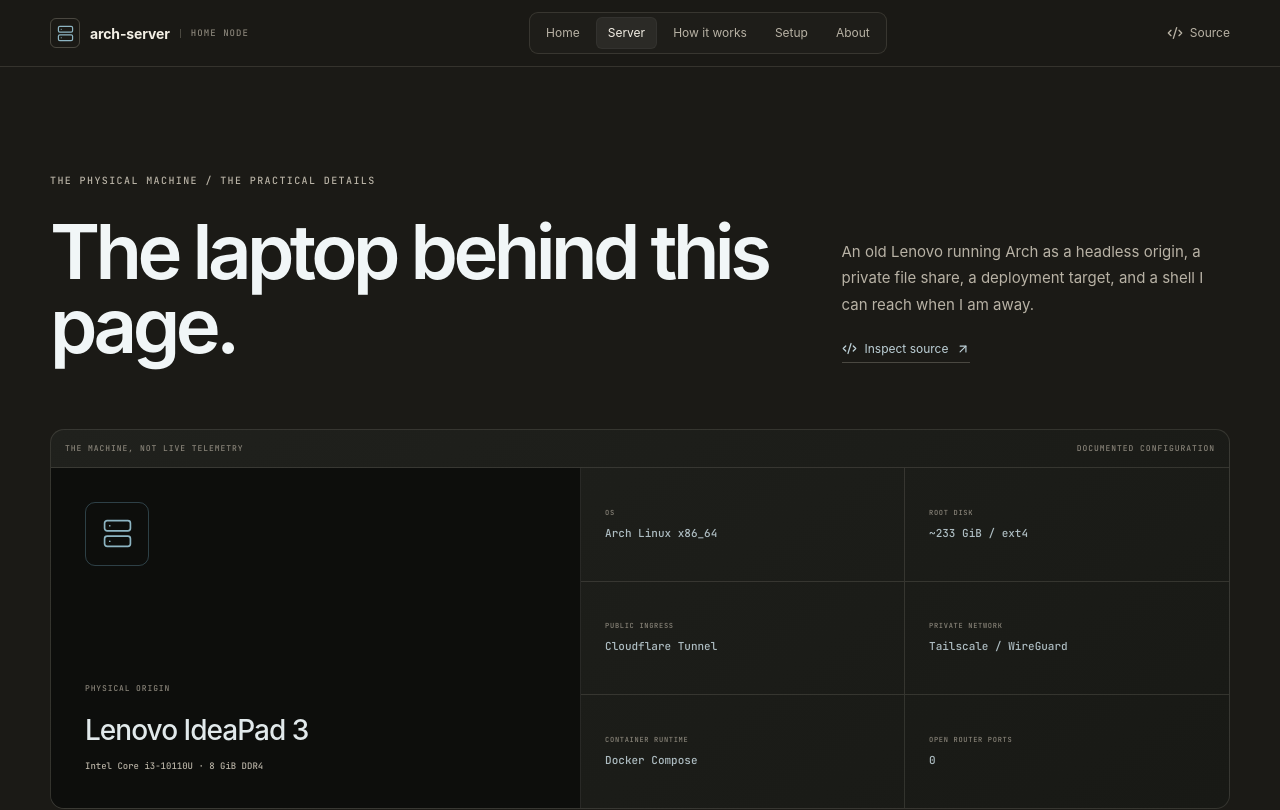
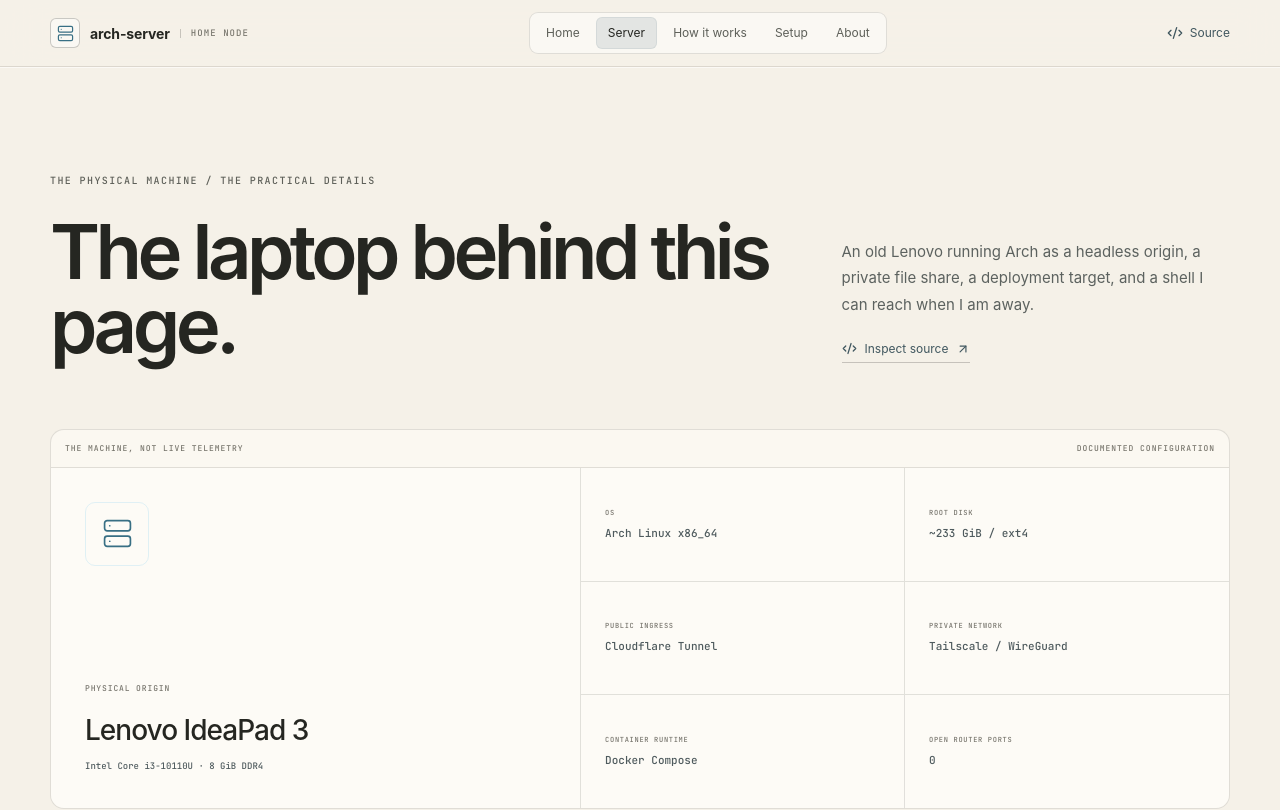
Before and after one commit to tanmayhutt/arch-server, a React (Vite) app in the folder website/: page /server in a window 1280 px wide. Shown: the top 810 px of the page. Built offline with nearby package versions, Linux system fonts and the light colour scheme.

Commit message:
tweaked the UI

```diff
--- a/website/src/components/NetworkGlobe.jsx
+++ b/website/src/components/NetworkGlobe.jsx
@@ -1,36 +1,33 @@
 import { useReducedMotion } from "framer-motion";
 import { useEffect, useRef } from "react";
 
-const globeNodes = [
-  { lat: 37, lon: -122, size: 3.2 },
-  { lat: 51, lon: 0, size: 2.8 },
-  { lat: 20, lon: 78, size: 4.2, origin: true },
-  { lat: 1, lon: 104, size: 2.6 },
-  { lat: -33, lon: 151, size: 2.5 },
-  { lat: 35, lon: 139, size: 2.5 },
-];
+const goldenAngle = Math.PI * (3 - Math.sqrt(5));
+const clamp = (value, min = 0, max = 1) => Math.min(max, Math.max(min, value));
+const originLatitude = (20 * Math.PI) / 180;
+const originLongitude = (78 * Math.PI) / 180;
+const originVector = {
+  x: Math.cos(originLatitude) * Math.cos(originLongitude),
+  y: Math.sin(originLatitude),
+  z: Math.cos(originLatitude) * Math.sin(originLongitude),
+};
 
-const routePairs = [
-  [0, 2],
-  [1, 2],
-  [3, 2],
-  [4, 2],
-  [5, 2],
-];
-
-const goldenAngle = Math.PI * (3 - Math.sqrt(5));
-const toRadians = (degrees) => (degrees * Math.PI) / 180;
-const clamp = (value, min = 0, max = 1) => Math.min(max, Math.max(min, value));
 const createSpherePoints = (count) => Array.from({ length: count }, (_, index) => {
   const normalizedIndex = index / Math.max(1, count - 1);
   const y = 1 - normalizedIndex * 2;
   const horizontalRadius = Math.sqrt(Math.max(0, 1 - y * y));
   const angle = goldenAngle * index;
+  const x = Math.cos(angle) * horizontalRadius;
+  const z = Math.sin(angle) * horizontalRadius;
+  const originProximity = x * originVector.x + y * originVector.y + z * originVector.z;
+
   return {
-    x: Math.cos(angle) * horizontalRadius,
+    x,
     y,
-    z: Math.sin(angle) * horizontalRadius,
-    size: 0.55 + (((index * 29) % 89) / 89) * 0.8,
+    z,
+    size: 0.55 + (((index * 29) % 89) / 89) * 0.9,
+    phase: (((index * 61) % 101) / 101) * Math.PI * 2,
+    current: 0.7 + (((index * 43) % 97) / 97) * 0.65,
+    origin: originProximity > 0.985,
     offsetX: 0,
     offsetY: 0,
     velocityX: 0,
@@ -42,7 +39,6 @@
   const containerRef = useRef(null);
   const canvasRef = useRef(null);
   const frameRef = useRef(null);
-  const ambientPointsRef = useRef([]);
   const spherePointsRef = useRef([]);
   const pointerRef = useRef({
     x: 0,
@@ -51,6 +47,10 @@
     targetY: 0,
     localX: 0,
     localY: 0,
+    previousX: 0,
+    previousY: 0,
+    velocityX: 0,
+    velocityY: 0,
     active: false,
   });
   const prefersReducedMotion = useReducedMotion();
@@ -71,6 +71,8 @@
     let sceneCenterX = 0;
     let sceneCenterY = 0;
     let sceneRadius = 0;
+    let fieldOffsetX = 0;
+    let fieldOffsetY = 0;
     let isVisible = true;
     let isDocumentVisible = document.visibilityState === "visible";
 
@@ -85,13 +87,7 @@
       canvas.style.height = `${height}px`;
       context.setTransform(dpr, 0, 0, dpr, 0, 0);
 
-      ambientPointsRef.current = Array.from({ length: Math.max(28, Math.floor(width / 14)) }, (_, index) => ({
-        x: ((((index * 83) % 101) / 101) * width),
-        y: ((((index * 47) % 97) / 97) * height),
-        alpha: 0.08 + (index % 5) * 0.025,
-      }));
-
-      const particleCount = Math.round(clamp(width * 1.35, 420, 760));
+      const particleCount = Math.round(clamp(width * 1.75, 620, 1080));
       spherePointsRef.current = createSpherePoints(particleCount);
     };
 
@@ -112,199 +108,101 @@
       };
     };
 
-    const project = (lat, lon, rotation, tilt, radius, centerX, centerY) => {
-      const latitude = toRadians(lat);
-      const longitude = toRadians(lon);
-
-      return rotateAndProject({
-        x: Math.cos(latitude) * Math.cos(longitude),
-        y: Math.sin(latitude),
-        z: Math.cos(latitude) * Math.sin(longitude),
-      }, rotation, tilt, radius, centerX, centerY);
-    };
-
-    const drawSegmentedLine = (samples, strokeStyle, lineWidth) => {
-      context.strokeStyle = strokeStyle;
-      context.lineWidth = lineWidth;
-      let drawing = false;
-      context.beginPath();
-      samples.forEach((point) => {
-        if (point.z > -0.08) {
-          if (!drawing) context.moveTo(point.x, point.y);
-          else context.lineTo(point.x, point.y);
-          drawing = true;
-        } else {
-          drawing = false;
-        }
-      });
-      context.stroke();
-    };
-
     const draw = (now) => {
       const elapsed = (now - start) / 1000;
       const pointer = pointerRef.current;
-      pointer.x += (pointer.targetX - pointer.x) * 0.055;
-      pointer.y += (pointer.targetY - pointer.y) * 0.055;
+      pointer.x += (pointer.targetX - pointer.x) * 0.065;
+      pointer.y += (pointer.targetY - pointer.y) * 0.065;
+      pointer.velocityX *= 0.84;
+      pointer.velocityY *= 0.84;
 
       context.clearRect(0, 0, width, height);
 
-      const centerX = width * 0.51 + pointer.x * 14;
-      const centerY = height * 0.49 + pointer.y * 10;
-      const radius = Math.min(width, height) * 0.31;
-      const rotation = 1.05 + (reducedMotion ? 0 : elapsed * 0.055) + pointer.x * 0.18;
-      const tilt = -0.18 + pointer.y * 0.12;
+      const radius = Math.min(width, height) * 0.32;
+      const targetFieldX = pointer.active ? pointer.x * radius * 0.16 : 0;
+      const targetFieldY = pointer.active ? pointer.y * radius * 0.12 : 0;
+      fieldOffsetX += (targetFieldX - fieldOffsetX) * 0.045;
+      fieldOffsetY += (targetFieldY - fieldOffsetY) * 0.045;
+
+      const centerX = width * 0.51 + fieldOffsetX;
+      const centerY = height * 0.49 + fieldOffsetY;
+      const rotation = 1.05 + (reducedMotion ? 0 : elapsed * 0.045) + pointer.x * 0.22;
+      const tilt = -0.18 + pointer.y * 0.15;
       const cursorX = pointer.localX;
       const cursorY = pointer.localY;
-      const structureAlpha = 1;
 
       sceneCenterX = centerX;
       sceneCenterY = centerY;
       sceneRadius = radius;
 
-      ambientPointsRef.current.forEach((point) => {
-        const distance = Math.hypot(point.x - cursorX, point.y - cursorY);
-        const proximity = Math.max(0, 1 - distance / 170);
-        context.fillStyle = `rgba(145, 177, 197, ${point.alpha + proximity * 0.18})`;
-        context.fillRect(point.x, point.y, 1, 1);
-      });
-
-      const glow = context.createRadialGradient(centerX, centerY, radius * 0.15, centerX, centerY, radius * 1.45);
-      glow.addColorStop(0, "rgba(49, 145, 190, 0.14)");
-      glow.addColorStop(0.55, "rgba(22, 68, 91, 0.09)");
-      glow.addColorStop(1, "rgba(0, 0, 0, 0)");
-      context.fillStyle = glow;
-      context.beginPath();
-      context.arc(centerX, centerY, radius * 1.45, 0, Math.PI * 2);
-      context.fill();
-
-      context.strokeStyle = "rgba(107, 159, 184, 0.14)";
-      context.lineWidth = 1;
-      context.beginPath();
-      context.arc(centerX, centerY, radius, 0, Math.PI * 2);
-      context.stroke();
-
-      for (let lat = -60; lat <= 60; lat += 20) {
-        const samples = [];
-        for (let lon = -180; lon <= 180; lon += 4) {
-          samples.push(project(lat, lon, rotation, tilt, radius, centerX, centerY));
-        }
-        drawSegmentedLine(samples, `rgba(105, 154, 177, ${0.13 * structureAlpha})`, 0.75);
-      }
-
-      for (let lon = -180; lon < 180; lon += 20) {
-        const samples = [];
-        for (let lat = -90; lat <= 90; lat += 3) {
-          samples.push(project(lat, lon, rotation, tilt, radius, centerX, centerY));
-        }
-        drawSegmentedLine(samples, `rgba(105, 154, 177, ${0.13 * structureAlpha})`, 0.75);
-      }
-
       spherePointsRef.current.forEach((particle) => {
-        const base = rotateAndProject(particle, rotation, tilt, radius, centerX, centerY);
-        if (base.z < -0.14) return;
-
-        const depth = clamp((base.z + 0.14) / 1.14);
+        const breathingRadius = radius * (
+          1 + (reducedMotion ? 0 : Math.sin(elapsed * 0.55 * particle.current + particle.phase) * 0.009)
+        );
+        const base = rotateAndProject(particle, rotation, tilt, breathingRadius, centerX, centerY);
+        const depth = clamp((base.z + 1) / 2);
         const particleXBeforeForce = base.x + particle.offsetX;
         const particleYBeforeForce = base.y + particle.offsetY;
         const cursorDx = particleXBeforeForce - cursorX;
         const cursorDy = particleYBeforeForce - cursorY;
         const cursorDistance = Math.max(0.01, Math.hypot(cursorDx, cursorDy));
-        const interactionRadius = Math.max(74, radius * 0.48);
+        const interactionRadius = Math.max(105, radius * 0.72);
+        const influence = pointer.active
+          ? clamp(1 - cursorDistance / interactionRadius)
+          : 0;
 
-        if (pointer.active && cursorDistance < interactionRadius && !reducedMotion) {
-          const influence = (1 - cursorDistance / interactionRadius) ** 2;
-          const force = 2.35 * influence;
+        if (influence > 0 && !reducedMotion) {
+          const pressure = influence ** 2;
+          const force = 2.1 * pressure * (0.6 + depth * 0.65);
           particle.velocityX += (cursorDx / cursorDistance) * force;
           particle.velocityY += (cursorDy / cursorDistance) * force;
-          particle.velocityX += (-cursorDy / cursorDistance) * force * 0.08;
-          particle.velocityY += (cursorDx / cursorDistance) * force * 0.08;
+
+          const flow = influence * 0.13;
+          particle.velocityX += pointer.velocityX * flow;
+          particle.velocityY += pointer.velocityY * flow;
+
+          const swirl = pressure * 0.16;
+          particle.velocityX += (-cursorDy / cursorDistance) * swirl;
+          particle.velocityY += (cursorDx / cursorDistance) * swirl;
         }
 
         if (!reducedMotion) {
-          particle.velocityX += -particle.offsetX * 0.018;
-          particle.velocityY += -particle.offsetY * 0.018;
-          particle.velocityX *= 0.9;
-          particle.velocityY *= 0.9;
+          const waveX = pointer.active
+            ? Math.sin(elapsed * particle.current + particle.phase) * influence * 2.4
+            : 0;
+          const waveY = pointer.active
+            ? Math.cos(elapsed * particle.current * 0.8 + particle.phase) * influence * 2.4
+            : 0;
+          particle.velocityX += (waveX - particle.offsetX) * 0.012;
+          particle.velocityY += (waveY - particle.offsetY) * 0.012;
+          particle.velocityX *= 0.925;
+          particle.velocityY *= 0.925;
           particle.offsetX += particle.velocityX;
           particle.offsetY += particle.velocityY;
+
+          const maxDisplacement = radius * 0.82;
+          const displacement = Math.hypot(particle.offsetX, particle.offsetY);
+          if (displacement > maxDisplacement) {
+            const scale = maxDisplacement / displacement;
+            particle.offsetX *= scale;
+            particle.offsetY *= scale;
+          }
         }
 
         const particleX = base.x + particle.offsetX;
         const particleY = base.y + particle.offsetY;
         const displacement = Math.hypot(particle.offsetX, particle.offsetY);
-        const alpha = 0.1 + depth * 0.36 + clamp(displacement / 70) * 0.2;
-        const pointSize = particle.size * (0.62 + depth * 0.58);
-        context.fillStyle = `rgba(151, 211, 232, ${alpha})`;
+        const displacementAlpha = clamp(displacement / 80) * 0.13;
+        const alpha = 0.1 + depth * 0.62 + displacementAlpha;
+        const pointSize = particle.size * (0.6 + depth * 0.74 + influence * 0.18);
+
+        context.fillStyle = particle.origin
+          ? `rgba(176, 92, 42, ${Math.min(0.9, alpha + 0.12)})`
+          : `rgba(37, 82, 101, ${alpha})`;
         context.beginPath();
         context.arc(particleX, particleY, pointSize, 0, Math.PI * 2);
         context.fill();
       });
-
-      const projectedNodes = globeNodes.map((node) => ({
-        ...node,
-        ...project(node.lat, node.lon, rotation, tilt, radius, centerX, centerY),
-      }));
-
-      context.save();
-      context.globalAlpha = structureAlpha;
-
-      routePairs.forEach(([fromIndex, toIndex], routeIndex) => {
-        const from = projectedNodes[fromIndex];
-        const to = projectedNodes[toIndex];
-        if (from.z < -0.05 || to.z < -0.05) return;
-
-        const controlX = (from.x + to.x) / 2 + pointer.x * 18;
-        const controlY = Math.min(from.y, to.y) - radius * (0.18 + Math.abs(from.x - to.x) / width * 0.2) + pointer.y * 12;
-        context.strokeStyle = "rgba(102, 190, 224, 0.34)";
-        context.lineWidth = 1;
-        context.beginPath();
-        context.moveTo(from.x, from.y);
-        context.quadraticCurveTo(controlX, controlY, to.x, to.y);
-        context.stroke();
-
-        const progress = reducedMotion ? 0.58 : (elapsed * 0.16 + routeIndex * 0.19) % 1;
-        const inverse = 1 - progress;
-        const packetX = inverse * inverse * from.x + 2 * inverse * progress * controlX + progress * progress * to.x;
-        const packetY = inverse * inverse * from.y + 2 * inverse * progress * controlY + progress * progress * to.y;
-        context.fillStyle = "rgba(185, 232, 248, 0.95)";
-        context.shadowColor = "rgba(102, 200, 235, 0.8)";
-        context.shadowBlur = 9;
-        context.beginPath();
-        context.arc(packetX, packetY, 1.7, 0, Math.PI * 2);
-        context.fill();
-        context.shadowBlur = 0;
-      });
-
-      projectedNodes.forEach((node) => {
-        if (node.z < -0.05) return;
-        const alpha = 0.45 + Math.max(0, node.z) * 0.5;
-        context.fillStyle = node.origin ? `rgba(238, 167, 82, ${alpha})` : `rgba(139, 211, 238, ${alpha})`;
-        context.strokeStyle = node.origin ? "rgba(238, 167, 82, 0.24)" : "rgba(139, 211, 238, 0.2)";
-        context.lineWidth = 1;
-        context.beginPath();
-        context.arc(node.x, node.y, node.size + 5, 0, Math.PI * 2);
-        context.stroke();
-        context.beginPath();
-        context.arc(node.x, node.y, node.size, 0, Math.PI * 2);
-        context.fill();
-      });
-
-      const originNode = projectedNodes.find((node) => node.origin);
-      if (originNode?.z > -0.05) {
-        context.fillStyle = "rgba(232, 162, 90, 0.72)";
-        context.font = '500 8px "JetBrains Mono", monospace';
-        context.textBaseline = "middle";
-        context.fillText("PHYSICAL ORIGIN", originNode.x + 13, originNode.y - 11);
-      }
-
-      context.restore();
-
-      context.strokeStyle = `rgba(124, 170, 191, ${0.12 * structureAlpha})`;
-      context.setLineDash([2, 8]);
-      context.beginPath();
-      context.ellipse(centerX, centerY, radius * 1.24, radius * 0.34, -0.18 + pointer.x * 0.04, 0, Math.PI * 2);
-      context.stroke();
-      context.setLineDash([]);
 
       frameRef.current = isVisible && isDocumentVisible && !reducedMotion
         ? window.requestAnimationFrame(draw)
@@ -315,18 +213,30 @@
       const rect = container.getBoundingClientRect();
       const localX = event.clientX - rect.left;
       const localY = event.clientY - rect.top;
-      pointerRef.current.targetX = (localX / rect.width - 0.5) * 2;
-      pointerRef.current.targetY = (localY / rect.height - 0.5) * 2;
-      pointerRef.current.localX = localX;
-      pointerRef.current.localY = localY;
+      const pointer = pointerRef.current;
+      pointer.targetX = (localX / rect.width - 0.5) * 2;
+      pointer.targetY = (localY / rect.height - 0.5) * 2;
+      pointer.velocityX = clamp(localX - pointer.previousX, -26, 26);
+      pointer.velocityY = clamp(localY - pointer.previousY, -26, 26);
+      pointer.previousX = localX;
+      pointer.previousY = localY;
+      pointer.localX = localX;
+      pointer.localY = localY;
+      pointer.active = Math.hypot(localX - sceneCenterX, localY - sceneCenterY) <= sceneRadius * 1.22;
+    };
 
-      const isInsideGlobe = Math.hypot(localX - sceneCenterX, localY - sceneCenterY) <= sceneRadius * 1.08;
-      pointerRef.current.active = isInsideGlobe;
+    const handlePointerEnter = (event) => {
+      const rect = container.getBoundingClientRect();
+      pointerRef.current.previousX = event.clientX - rect.left;
+      pointerRef.current.previousY = event.clientY - rect.top;
+      updatePointer(event);
     };
 
     const handlePointerLeave = () => {
       pointerRef.current.targetX = 0;
       pointerRef.current.targetY = 0;
+      pointerRef.current.velocityX = 0;
+      pointerRef.current.velocityY = 0;
       pointerRef.current.active = false;
     };
 
@@ -360,6 +270,7 @@
 
     resizeObserver.observe(container);
     visibilityObserver.observe(container);
+    container.addEventListener("pointerenter", handlePointerEnter);
     container.addEventListener("pointermove", updatePointer);
     container.addEventListener("pointerleave", handlePointerLeave);
     document.addEventListener("visibilitychange", handleVisibilityChange);
@@ -371,6 +282,7 @@
     return () => {
       resizeObserver.disconnect();
       visibilityObserver.disconnect();
+      container.removeEventListener("pointerenter", handlePointerEnter);
       container.removeEventListener("pointermove", updatePointer);
       container.removeEventListener("pointerleave", handlePointerLeave);
       document.removeEventListener("visibilitychange", handleVisibilityChange);
@@ -383,12 +295,12 @@
     <div
       ref={containerRef}
       className={`network-globe ${className}`}
-      aria-label="Interactive point-field globe showing encrypted routes to the physical Arch Linux origin"
+      aria-label="Deformable particle globe centered on the physical Arch Linux origin in India"
       role="img"
     >
       <canvas ref={canvasRef} aria-hidden="true" />
-      <div className="globe-coordinate globe-coordinate-top">EDGE NETWORK / GLOBAL</div>
-      <div className="globe-coordinate globe-coordinate-bottom">ORIGIN / PRIVATE NODE</div>
+      <div className="globe-coordinate globe-coordinate-top">GLOBAL REQUEST FIELD</div>
+      <div className="globe-coordinate globe-coordinate-bottom">PHYSICAL ORIGIN / INDIA</div>
     </div>
   );
 };
--- a/website/src/index.css
+++ b/website/src/index.css
@@ -11,20 +11,20 @@
 }
 
 :root {
-  --ink: #1b1a16;
-  --panel: #22211c;
-  --panel-strong: #29271f;
-  --line: rgba(241, 235, 217, 0.12);
-  --line-strong: rgba(241, 235, 217, 0.22);
-  --text: #f3efe5;
-  --muted: #b8b2a5;
-  --subtle: #898479;
-  --quiet: #68645c;
-  --ice: #8db5c3;
-  --ice-strong: #6c9baa;
-  --amber: #c59661;
-  --green: #7fa58f;
-  color-scheme: dark;
+  --ink: #f5f1e8;
+  --panel: #fbf8f1;
+  --panel-strong: #ebe5d9;
+  --line: rgba(39, 42, 37, 0.13);
+  --line-strong: rgba(39, 42, 37, 0.23);
+  --text: #252621;
+  --muted: #5e6059;
+  --subtle: #79776e;
+  --quiet: #999489;
+  --ice: #386f84;
+  --ice-strong: #285d72;
+  --amber: #a8663f;
+  --green: #4f7862;
+  color-scheme: light;
   font-synthesis: none;
 }
 
@@ -586,3 +586,155 @@
   .about-links > div + div { padding-left: 0; border-left: 0; border-top: 1px solid var(--line); }
   .dotfile-footnote { margin-top: -45px; margin-bottom: 100px; }
 }
+
+/* Warm light edition. Dark surfaces remain only inside real machine captures. */
+.site-nav {
+  background: rgba(245, 241, 232, 0.9);
+  box-shadow: 0 1px 0 rgba(255,255,255,0.58);
+}
+.brand-icon,
+.nav-links,
+.secondary-action,
+.topology-controls,
+.topology-toolbar > div:first-child,
+.topology-legend,
+.command-pair code,
+.tool-list code,
+.binding-table code {
+  background: rgba(255,255,255,0.48);
+}
+.nav-links a.active {
+  color: var(--text);
+  background: rgba(45, 85, 100, 0.11);
+  box-shadow: inset 0 0 0 1px rgba(45, 85, 100, 0.08);
+}
+.hero-copy h1,
+.page-header h1,
+.section-heading h2,
+.evidence-copy h2,
+.sequence-copy h2,
+.editorial-heading h2,
+.story-bridge-copy h2,
+.about-links h2,
+.about-hero h1,
+.not-found-panel h1,
+.terminal-door-copy h2,
+.notebook-intro h2,
+.tool-notes-heading h2 {
+  color: var(--text);
+}
+.hero-lead,
+.header-side > p,
+.page-header-grid > p {
+  color: #5c625f;
+}
+.origin-proof,
+.request-story h3,
+.useful-list h3,
+.sequence-list h3,
+.about-story blockquote,
+.about-chapters h2,
+.node-core h2,
+.access-route-list h3,
+.machine-spec-list dd,
+.boundary-row h3,
+.desktop-layer-grid h3,
+.binding-table strong,
+.terminal-route strong,
+.honest-footnotes strong,
+.notebook-intro strong {
+  color: var(--text);
+}
+.automation-panel h2 { color: var(--text); }
+.primary-action {
+  color: #fbfaf6;
+  background: #2f687e;
+}
+.primary-action:hover { background: #24566a; }
+.secondary-action,
+.nav-source,
+.text-link { color: #40575f; }
+.secondary-action:hover,
+.nav-source:hover,
+.text-link:hover { color: #172b33; }
+
+.globe-panel,
+.node-dashboard,
+.desktop-evidence,
+.architecture-map-section,
+.detailed-topology,
+.infrastructure-map,
+.deep-dive-link,
+.terminal-evidence,
+.binding-panel,
+.shell-sequence,
+.about-image {
+  background: #fbf8f1;
+}
+.globe-panel::after { border-color: rgba(39,42,37,0.045); }
+.globe-coordinate { color: rgba(54, 72, 78, 0.48); }
+.globe-readout strong { color: #53646a; }
+.globe-readout span,
+.panel-chrome,
+.desktop-caption span { color: #77756c; }
+.terminal-evidence img,
+.desktop-image-wrap img,
+.about-image img { filter: saturate(0.86) contrast(1.01); }
+.desktop-image-wrap { background: #eae5dc; }
+
+.node-core,
+.telemetry-row,
+.automation-lines > div,
+.hardware-list > div,
+.capability-card,
+.access-method,
+.continuity-grid article,
+.subsystem-card,
+.plane-card,
+.desktop-layer-grid article {
+  background: rgba(255,255,255,0.32);
+}
+.node-core span,
+.telemetry-row span,
+.automation-lines small,
+.desktop-layer-grid article > span,
+.topology-boundary-label,
+.topology-lane-label,
+.map-lane-label { color: #77756d; fill: #77756d; }
+.node-core p,
+.telemetry-row strong,
+.automation-lines code,
+.binding-table code,
+.binding-table span,
+.command-pair code,
+.tool-list code { color: #4f5b5e; }
+
+.infrastructure-map {
+  background-image: linear-gradient(150deg, rgba(249,247,241,0.92), rgba(239,235,226,0.96));
+}
+.map-grid line { stroke: rgba(45, 63, 68, 0.07); }
+.map-node rect,
+.topology-node rect { fill: #faf7ef; stroke: rgba(50, 68, 74, 0.27); }
+.map-node text,
+.topology-node-title,
+.host-node text { fill: #36454a; }
+.map-node .map-node-detail,
+.host-node .map-node-detail,
+.topology-node-detail,
+.topology-note text { fill: #737b79; }
+.topology-host-boundary { fill: rgba(249,247,241,0.82); stroke: rgba(54, 111, 132, 0.28); }
+.topology-inner-boundary { fill: rgba(60,75,78,0.018); stroke: rgba(42,55,58,0.18); }
+.topology-toolbar > div:first-child,
+.topology-controls,
+.topology-legend { color: #646861; background: rgba(249,247,241,0.9); }
+.topology-controls button { color: #5d625e; }
+.topology-controls button:hover { color: #253438; background: rgba(54,111,132,0.1); }
+
+.site-footer { background: #ebe5d9; }
+.not-found-panel > svg,
+.request-story svg,
+.useful-list svg,
+.access-route-list article > svg,
+.tool-notes-heading > svg,
+.boundary-id svg { color: var(--ice); }
+::selection { background: rgba(49, 109, 133, 0.2); color: #17282e; }
```
